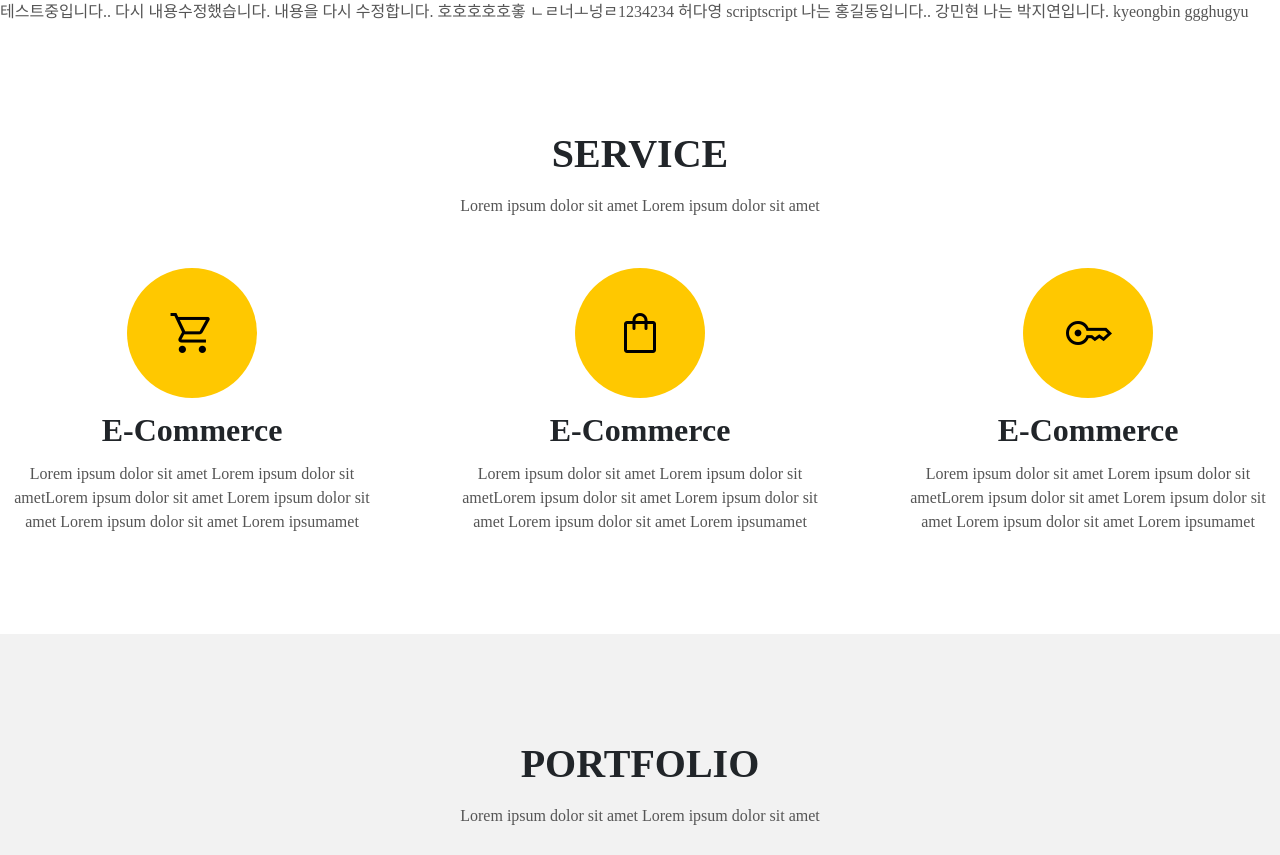
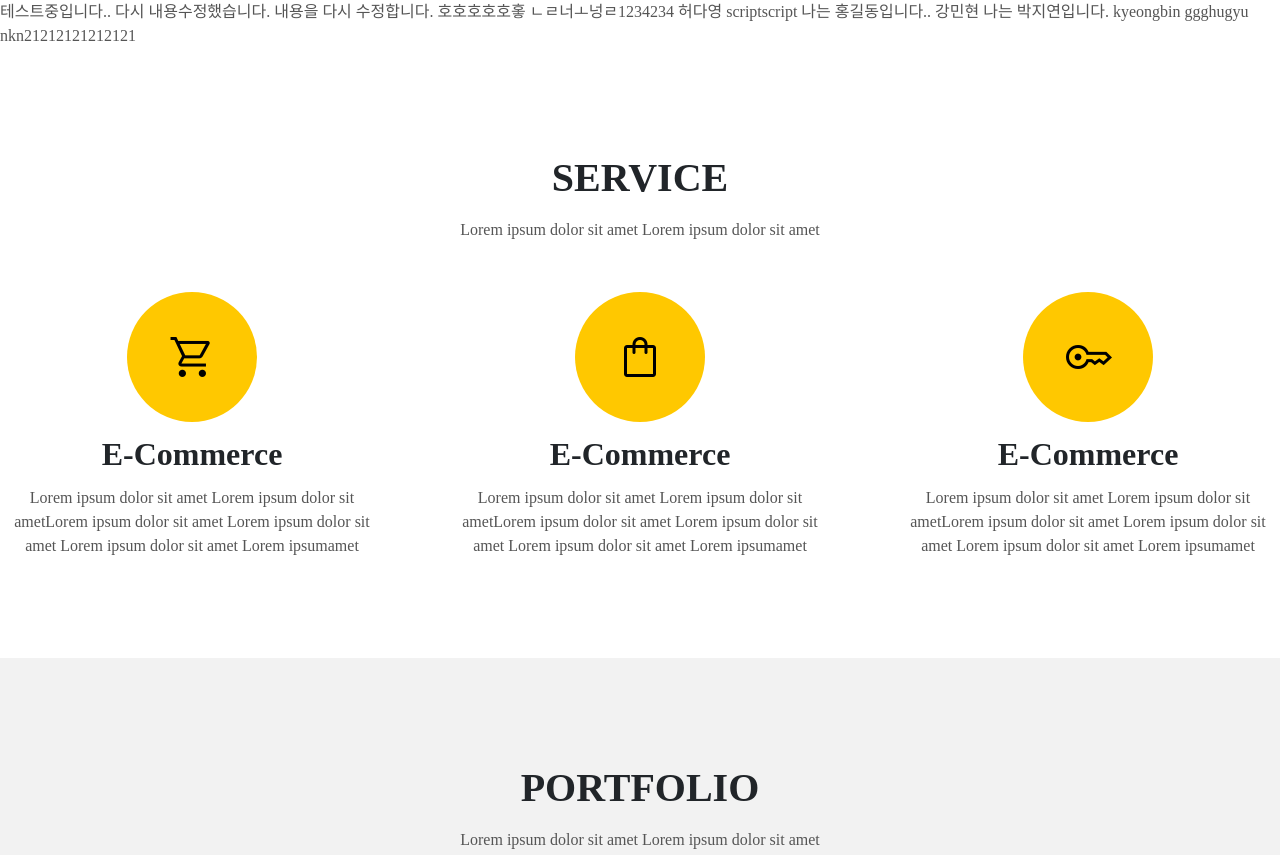
Before and after one commit to m-kyu/test-1, a plain HTML site: page index.html in a window 1280 px wide. Shown: the top 855 px of the page. Drawn offline with nearby package versions, Linux system fonts and the light colour scheme.

Commit message:
Update index.html

```diff
--- a/index.html
+++ b/index.html
@@ -33,6 +33,7 @@
         나는 박지연입니다.
         kyeongbin
         ggghugyu
+        nkn21212121212121
     </aside>
     <header>
         <div>
```
